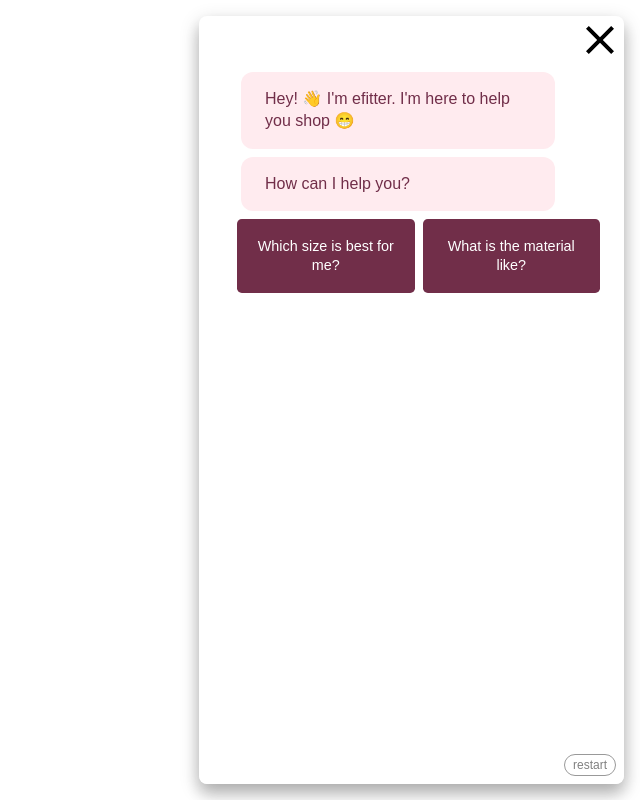
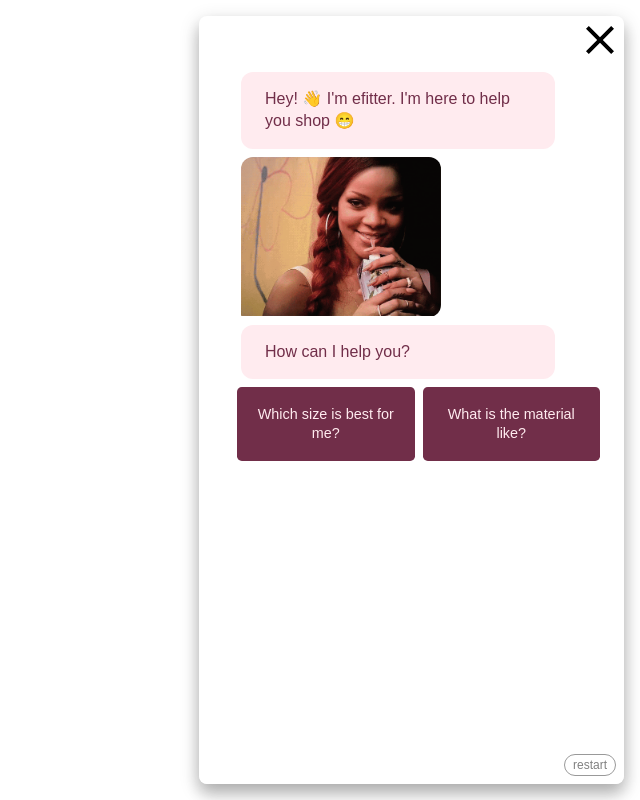
Before and after one commit to AMBacelar/efitter-chat, a plain HTML site: page index.html in a window 1280 px wide. Both pictures are taken after a click on the button 1240 px from the left and 760 px from the top of the page. Shown: the whole page, without its empty margins (640-1280 px from the left). Drawn offline with Linux system fonts and the light colour scheme.

Commit message:
images added

```diff
--- a/script/bot.js
+++ b/script/bot.js
@@ -27,8 +27,14 @@ const bot = function () {
 
   const printResponse = async function (step) {
     const response = document.createElement('div');
-    response.classList.add('chat-response');
-    response.innerHTML = mustache.render(step.text, chatVariables);
+    // TODO: create option for image
+    if (step.image) {
+      response.classList.add('chat-image');
+      response.innerHTML = `<img src="${step.image}" width="100%" alt="${step.text}">`;
+    } else {
+      response.classList.add('chat-response');
+      response.innerHTML = mustache.render(step.text, chatVariables);
+    }
     insertNewChatItem(response);
     // TODO: create a loading phase
     await sleep(1500);
--- a/script/chat.js
+++ b/script/chat.js
@@ -2,6 +2,11 @@
 const chat = {
   1: {
     text: "Hey! 👋  I'm efitter. I'm here to help you shop 😁",
+    next: 6,
+  },
+  6: {
+    image: 'img/hey.gif',
+    text: 'Hey!',
     next: 2,
   },
   2: {
@@ -37,7 +42,6 @@ const chat = {
   5: {
     text: "Fab! Don't forget to add your item to your basket 💃",
   },
-  6: {},
   7: {
     text: 'Size {{size}} should fit you fine!',
     next: 8,
--- a/stylesheet/bot.css
+++ b/stylesheet/bot.css
@@ -345,6 +345,15 @@ header img {
     display: none;
 }
 
+.chat-image {
+    max-width: 200px;
+    max-height: 160px;
+    border-radius: 0.75rem 0.75rem 0.75rem 0.125rem;
+    margin-bottom: 0.5rem;
+    margin-left: 26px;
+    overflow: hidden;
+}
+
 .chat-response,
 .chat-ask {
     opacity: 0;
@@ -354,7 +363,7 @@ header img {
     background-color: rgb(113, 46, 73);
     padding: 1rem 1.5rem;
     line-height: 1.4;
-    color: #fff;
+    color: rgb(255, 235, 239);
     width: 80%;
     margin-bottom: 0.5rem;
 }
@@ -384,7 +393,7 @@ header img {
     color: rgb(113, 46, 73);
 }
 .choices {
-    color: #fff;
+    color: rgb(255, 235, 239);
     opacity: 0;
     transform: translateY(-50%);
     transition: all 0.3s 0.3s;
@@ -447,5 +456,3 @@ header img {
     color: white;
     background-color: rgb(121,70,90);
 }
-
-/* END CSS du chatbot */
```
Also changed, not shown: img/hey.gif (added).
